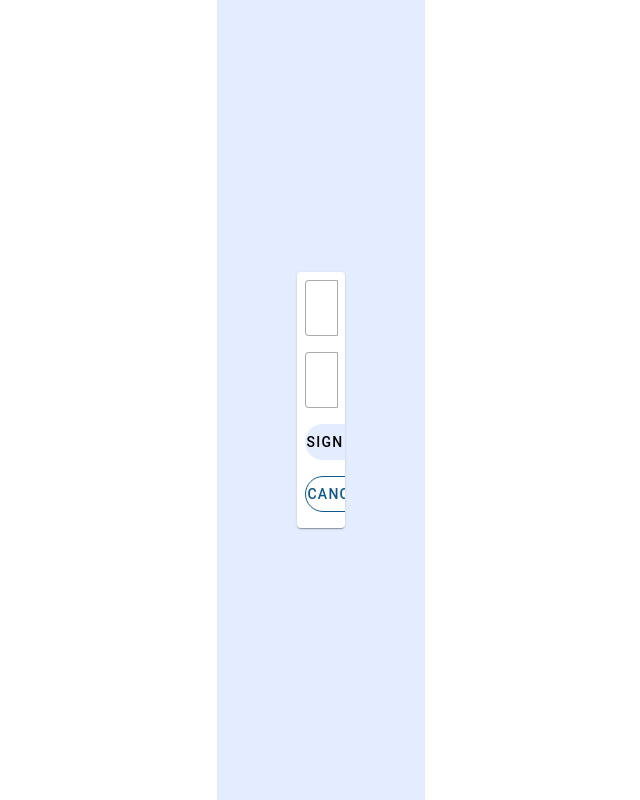
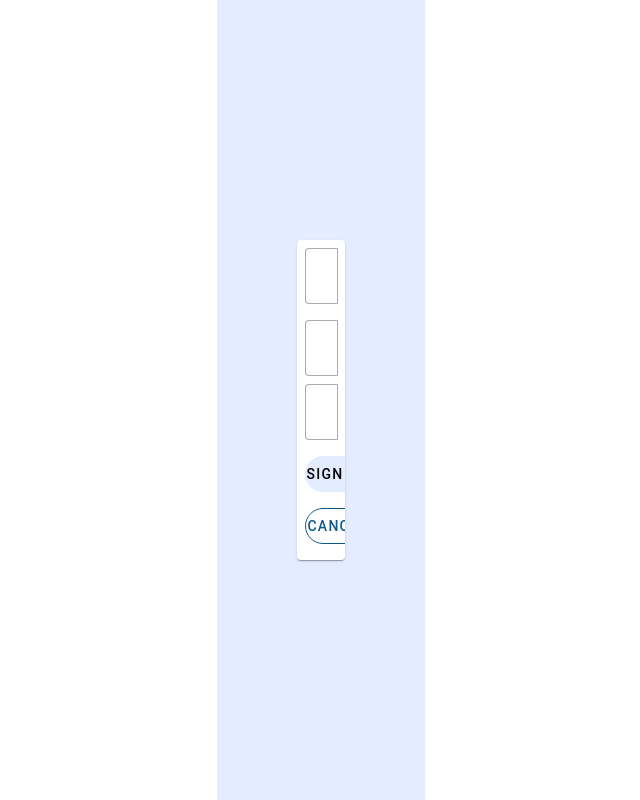
Before and after one commit to minhaaz52/task-management-web-app, a Vue app: page /signup in a window 1280 px wide. Shown: the whole page, without its empty margins (319-959 px from the left). Built offline with nearby package versions, Linux system fonts and the light colour scheme.

Commit message:
signup created

```diff
--- a/src/firebase.js
+++ b/src/firebase.js
@@ -1,6 +1,7 @@
 // Import the functions you need from the SDKs you need
 import { initializeApp } from "firebase/app";
 import { getFirestore } from "firebase/firestore";
+import { getAuth } from "firebase/auth";
 
 const firebaseConfig = {
     apiKey: "AIzaSyAGslWF5YlvpB95rWrDzSjjetl7KGAf9Do",
@@ -14,5 +15,6 @@ const firebaseConfig = {
 // Initialize Firebase
 const app = initializeApp(firebaseConfig);
 const db = getFirestore(app);
+const auth=getAuth(app);
 
-export { db, app };
+export { db, app, auth };
--- a/src/store/index.js
+++ b/src/store/index.js
@@ -4,6 +4,17 @@ const store = createStore({
   state() {
     return {
       userDetails: {},
+
+      emailRules: [
+        v => !!v || 'Email is required',
+        v => /^[a-z.-]+@[a-z.-]+\.[a-z]+$/i.test(v) || 'Please enter valid Email'
+      ],
+
+      passwordRules: [
+        v => !!v || 'Password is required',
+        v => v.length>=8 || "Minimum 8 characters are required"
+      ],
+
     };
   },
   mutations: {
--- a/src/views/LoginView.vue
+++ b/src/views/LoginView.vue
@@ -21,7 +21,7 @@ const submitForm = () => {
                     <v-text-field class="mb-4" hide-details="auto" label="Email address" variant="outlined"
                         type="email"></v-text-field>
                     <v-text-field class="mb-2" hide-details="auto" label="Password" variant="outlined"
-                        type="email"></v-text-field>
+                        type="password"></v-text-field>
                 </div>
                 <div class="w-100 px-2">
                     <v-btn type="submit" color="primary" class="elevation-0 w-100 pa-2 mb-4 rounded-xl">
--- a/src/views/SignUpView.vue
+++ b/src/views/SignUpView.vue
@@ -1,13 +1,57 @@
 <script setup>
-import { ref } from "vue";
+import { ref, reactive } from "vue";
 import { useRouter } from "vue-router"
+import { useStore } from "vuex"
+import { db, auth } from "@/firebase"
+import { createUserWithEmailAndPassword } from "firebase/auth"
+import { doc, setDoc } from "firebase/firestore"
 
 const router = useRouter();
+const store=useStore();
+
+
+const data=reactive({
+    email: "",
+    password: "",
+    confirmPassword :"",
+    signUpLoading: false,
+})
 
 const signupForm = ref(null);
 
-const submitForm = () => {
-    router.replace('/login')
+const emailRules=store.state.emailRules
+const passwordRules=store.state.passwordRules
+const confirmPasswordRules=[
+    v=> !!v || 'Confirm Password is required',
+    v => v===data.password || 'Password does not match'
+]
+
+const submitForm = async() => {
+    try{
+        data.signUpLoading=true;
+        const validate=await signupForm.value.validate();
+        if (!validate.valid){
+            data.signUpLoading=false;
+            return;
+        }
+
+        const userCredential = await createUserWithEmailAndPassword(auth, data.email, data.password)
+        console.log("userCredential :", userCredential)
+        const user=userCredential.user;
+        const uid=user.uid;
+
+        const userRef=doc(db, "users", uid);
+        await setDoc(userRef, {
+            email: data.email,
+            id: uid
+        })
+
+        data.signUpLoading=false;
+        router.replace('/login')
+    } catch(err){
+        data.signUpLoading=false;
+        alert(err.message);
+    }
 }
 
 </script>
@@ -18,17 +62,22 @@ const submitForm = () => {
             ref="signupForm">
             <v-card class="w-25">
                 <div class="w-100 pa-2">
-                    <v-text-field class="mb-4" hide-details="auto" label="Email address" variant="outlined"
-                        type="email"></v-text-field>
-                    <v-text-field class="mb-2" hide-details="auto" label="Password" variant="outlined"
-                        type="email"></v-text-field>
+                    <v-text-field v-model="data.email" class="mb-4" hide-details="auto" label="Email address" variant="outlined"
+                        type="email" :rules="emailRules"></v-text-field>
+
+                    <v-text-field v-model="data.password" class="mb-2" hide-details="auto" label="Password" variant="outlined"
+                        type="password" :rules="passwordRules"></v-text-field>
+
+                    <v-text-field v-model="data.confirmPassword" class="mb-2" hide-details="auto" label="Confirm Password" variant="outlined"
+                        type="password" :rules="confirmPasswordRules"></v-text-field>
                 </div>
                 <div class="w-100 px-2">
-                    <v-btn type="submit" color="primary" class="elevation-0 w-100 pa-2 mb-4 rounded-xl">
+                    <v-btn type="submit" :loading="data.signUpLoading" color="primary" class="elevation-0 w-100 pa-2 mb-4 rounded-xl">
                         Sign Up
                     </v-btn>
 
-                    <v-btn @click="router.push('/login')" variant="outlined" color="primaryOnColor" class="w-100 mb-4 rounded-xl">
+                    <v-btn @click="router.push('/login')" variant="outlined" color="primaryOnColor"
+                        class="w-100 mb-4 rounded-xl">
                         Cancel
                     </v-btn>
                 </div>
```
